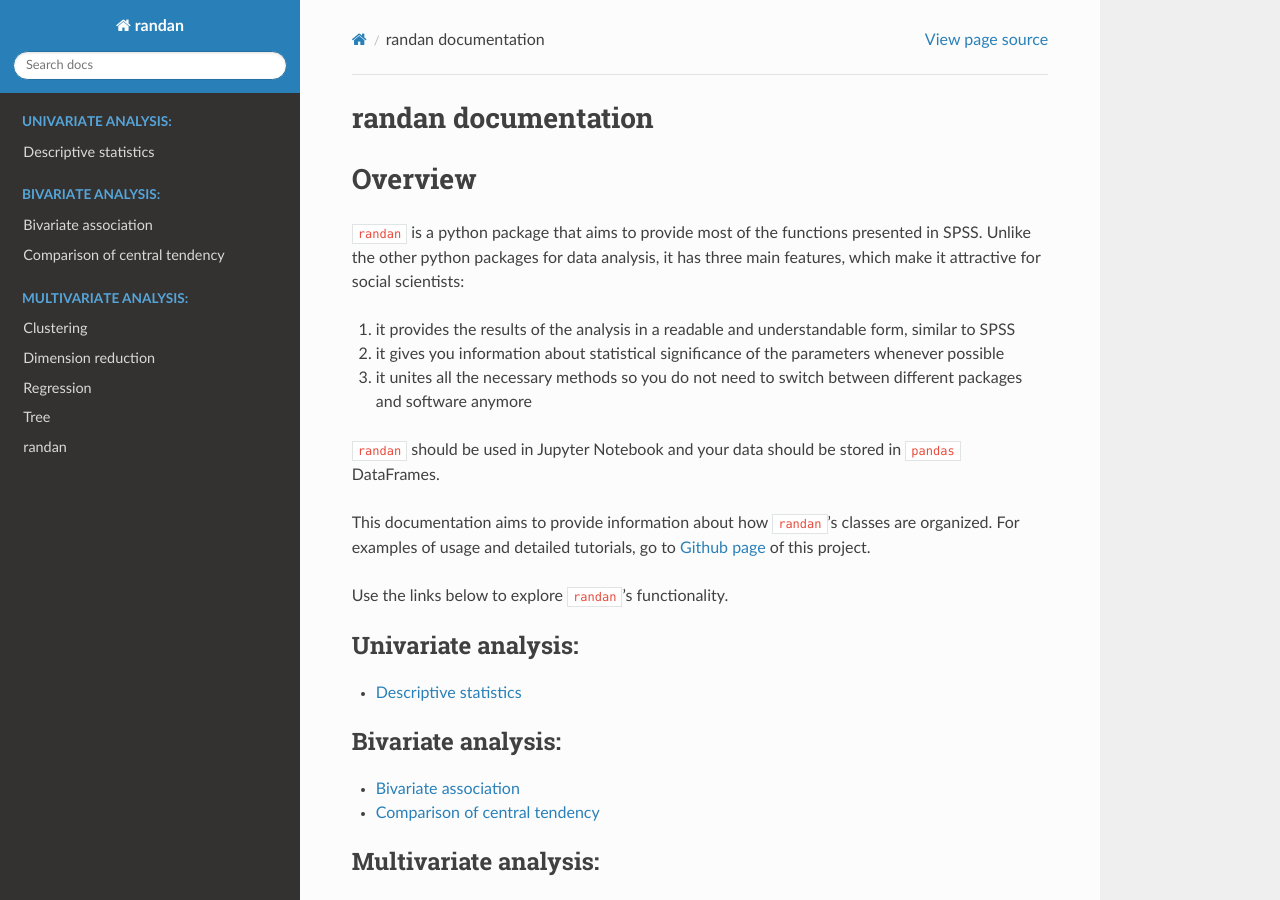
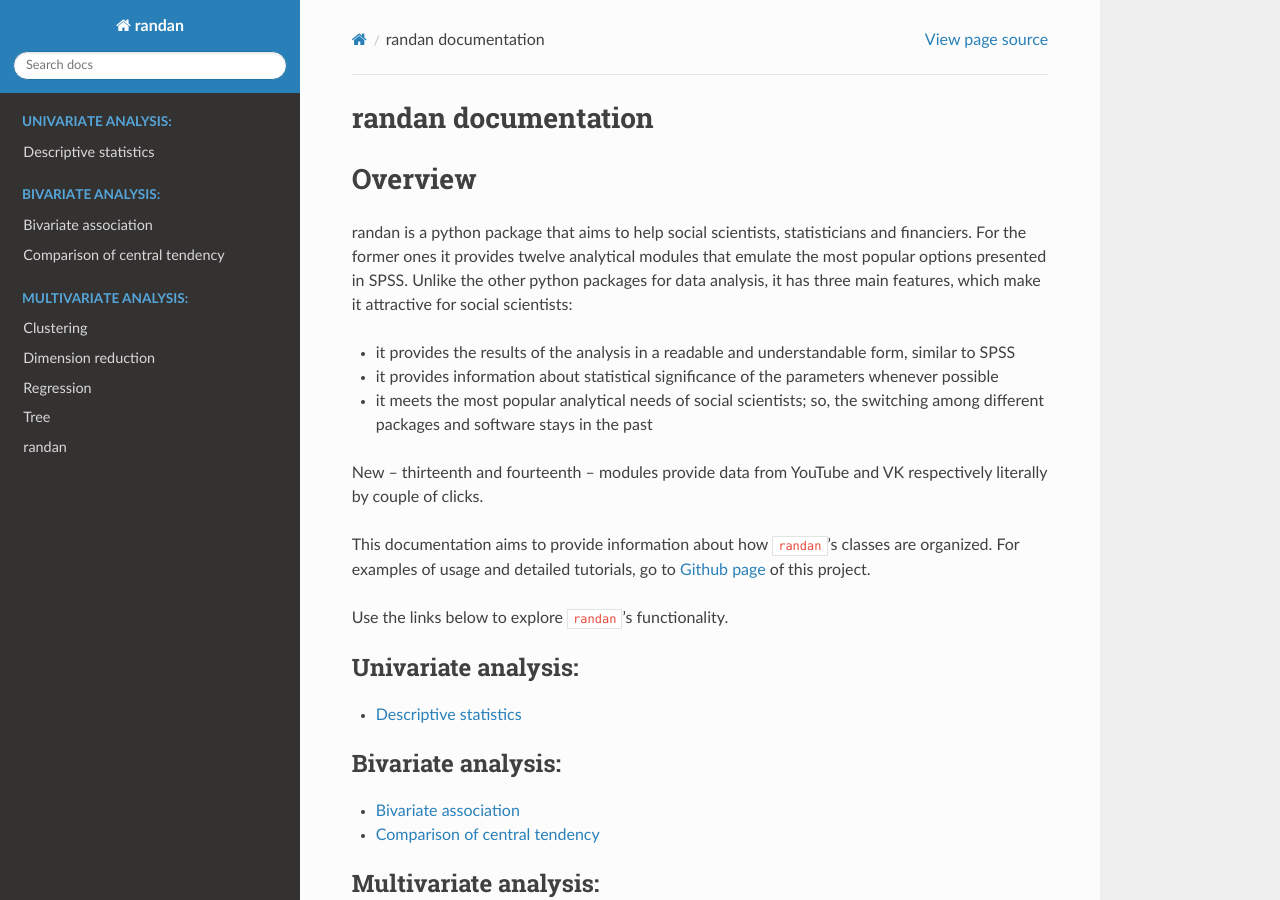
Before and after one commit to RandanCSS/randan, a Sphinx documentation site: the page built from docs/source/index.rst, in a window 1280 px wide and 900 px high. Built offline with Sphinx 7.4.7 and the Read the Docs theme 3.1.0, drawn with Linux system fonts in a browser that asks for light colours.

Commit message:
Update index.rst

```diff
--- a/docs/source/index.rst
+++ b/docs/source/index.rst
@@ -8,13 +8,13 @@ randan documentation
 
 Overview
 ==================
-``randan`` is a python package that aims to provide most of the functions presented in SPSS. Unlike the other python packages for data analysis, it has three main features, which make it attractive for social scientists:
+randan is a python package that aims to help social scientists, statisticians and financiers. For the former ones it provides twelve analytical modules that emulate the most popular options presented in SPSS. Unlike the other python packages for data analysis, it has three main features, which make it attractive for social scientists:
 
-1. it provides the results of the analysis in a readable and understandable form, similar to SPSS
-2. it gives you information about statistical significance of the parameters whenever possible
-3. it unites all the necessary methods so you do not need to switch between different packages and software anymore
+- it provides the results of the analysis in a readable and understandable form, similar to SPSS
+- it provides information about statistical significance of the parameters whenever possible
+- it meets the most popular analytical needs of social scientists; so, the switching among different packages and software stays in the past
 
-``randan`` should be used in Jupyter Notebook and your data should be stored in ``pandas`` DataFrames.
+New -- thirteenth and fourteenth -- modules provide data from YouTube and VK respectively literally by couple of clicks.
 
 This documentation aims to provide information about how ``randan``'s classes are organized.
 For examples of usage and detailed tutorials, go to `Github page <https://github.com/LanaLob/randan>`_ of this project.
```
